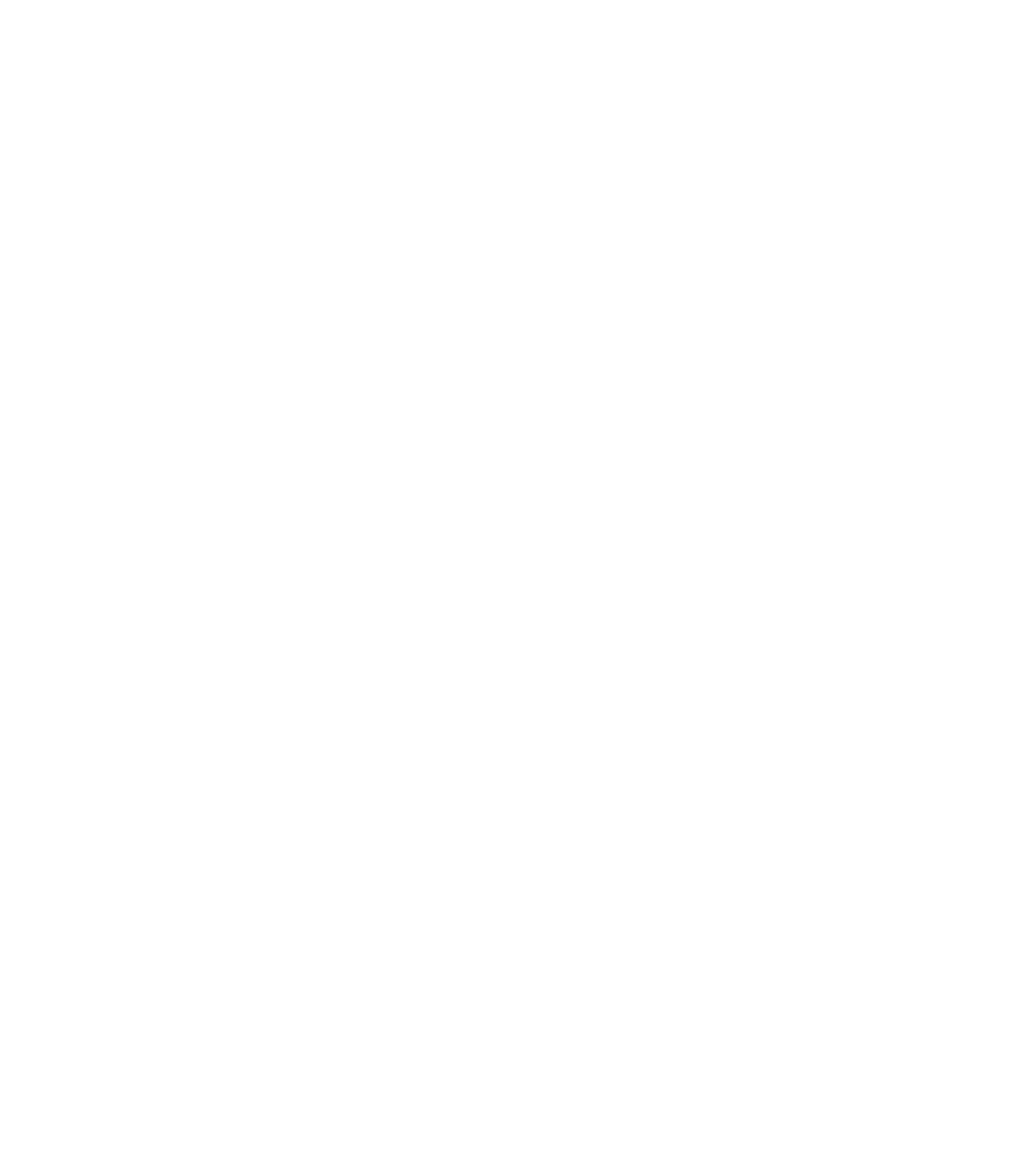
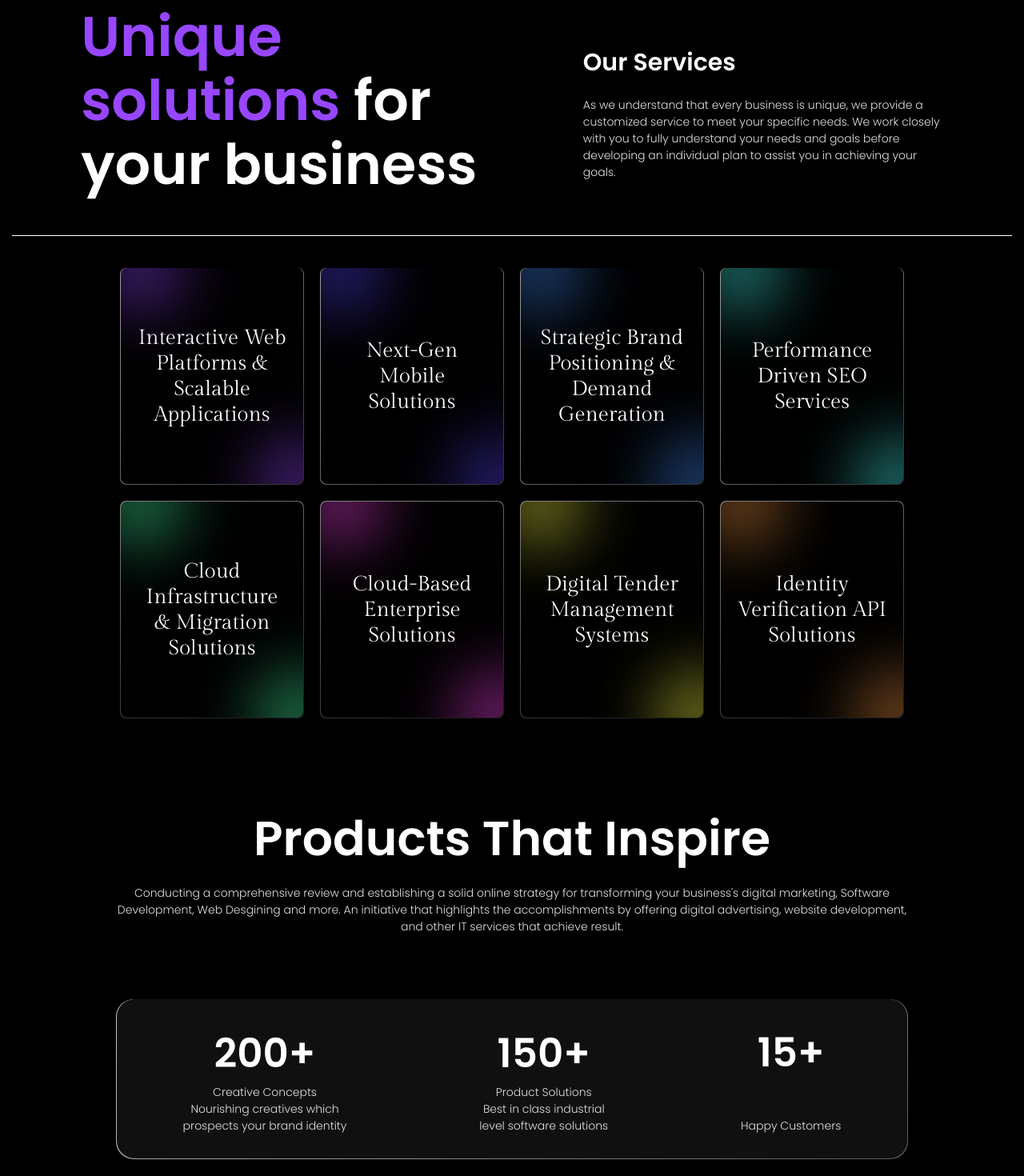
Before and after one commit to minhajahamad/PixelBoho-webSite, a React (Vite) app: page / in a window 1280 px wide. Shown: the part 1080-2550 px from the top of the page at 80% size. Before the commit the page ends 800 px from the top, so only its background shows below. Built offline with nearby package versions, Linux system fonts and the light colour scheme.

Commit message:
updated home page

```diff
--- a/src/Components/HeroSection/heroSection.jsx
+++ b/src/Components/HeroSection/heroSection.jsx
@@ -5,7 +5,7 @@ const HeroSection = () => {
     <div className="w-full   2xl:h-[800px] bg-black pl-[50px] md:pl-[120px] xl:pl-[200px] 2xl:pl-[250px] py-10 lg:py-15 xl:py-20  z-10 relative  ">
       <img
         src="/images/heroSection-img.png"
-        className="absolute top-[-209px] left-[-83px] xl:top-[-145px] xl:left-0  z-0   "
+        className="absolute top-[-209px] left-[-83px] xl:top-[-145px] xl:left-0   z-0   "
       />
       <p className="text-[#8528FF] leading-none w-fit  ">
         <span className="font-regular font-marketing-1 text-[60px] md:text-[65px] lg:text-[80px] xl:text-[90px]  2xl:text-[140px] ">
@@ -33,7 +33,7 @@ const HeroSection = () => {
         Say Hi
         <img
           src="/images/Bye-img.png"
-          className="h-[20px] w-[20px] xl:h-[25px] xl:w-[25px] opacity-0 translate-x-[-10px] group-hover:opacity-100 group-hover:translate-x-0 transition-all duration-500 ease-in-out absolute right-3"
+          className="h-[25px] w-[25px]  opacity-0 translate-x-[-10px] group-hover:opacity-100 group-hover:translate-x-0 transition-all duration-500 ease-in-out absolute right-3"
         />
       </div>
     </div>
--- a/src/Components/Products/product.jsx
+++ b/src/Components/Products/product.jsx
@@ -1,60 +1,3 @@
-// import React from 'react';
-
-// const Product = () => {
-//   return (
-//     <div className="bg-black xl:pl-[200px] flex flex-col gap-5 py-30 px-10">
-//       <div className="text-white xl:w-[1000px]">
-//         <p className="font-semibold text-[60px] text-center leading-[60px] ">
-//           Products That Inspire
-//         </p>
-//         <p className="w-full text-center font-light text-[#E2E2E2] xl:text-[17px] mt-7 xl:mt-4">
-//           Conducting a comprehensive review and establishing a solid online
-//           strategy for transforming your business's digital marketing, Software
-//           Development, Web Desgining and more. An initiative that highlights the
-//           accomplishments by offering digital advertising, website development,
-//           and other IT services that achieve result.
-//         </p>
-//       </div>
-
-//       <div className="p-[.7px] xl:h-[200px] xl:w-[920px] xl:ml-12 mt-9 xl:mt-8 rounded-[22px] animated-gradient-border-1">
-//         <div className="bg-[#101010] rounded-[22px] h-full w-full  flex items-center gap-1  text-white px-15  ">
-//           <div className="xl:w-[300px] xl:h-45 xl:mr-6  flex flex-col items-center justify-center px-2 ">
-//             <p className="xl:text-[50px] font-semibold mx-auto">200+</p>
-//             <p className="mx-auto font-light text-[14px]">Creative Concepts</p>
-//             <p className="mx-auto font-light text-[14px] text-[#E2E2E2]">
-//               Nourishing creatives which{' '}
-//             </p>
-//             <p className="mx-auto font-light text-[14px] text-[#E2E2E2]">
-//               prospects your brand identity
-//             </p>
-//           </div>
-//           <div className="xl:w-[300px] xl:h-45  flex flex-col items-center justify-center px-2 ">
-//             <p className="xl:text-[50px] font-semibold mx-auto">150+</p>
-//             <p className="mx-auto font-light text-[14px] text-[#E2E2E2]">
-//               Product Solutions
-//             </p>
-//             <p className="mx-auto font-light text-[14px] text-[#E2E2E2]">
-//               Best in class industrial
-//             </p>
-//             <p className="mx-auto font-light text-[14px] text-[#E2E2E2]">
-//               level software solutions
-//             </p>
-//           </div>
-//           <div className="xl:w-[300px] xl:h-45  flex flex-col items-center  px-2 pt-5">
-//             <p className="xl:text-[50px] font-semibold">15+</p>
-//             <p className="mx-auto font-light text-[14px] text-[#E2E2E2]">
-//               {' '}
-//               Happy Customers
-//             </p>
-//           </div>
-//         </div>
-//       </div>
-//     </div>
-//   );
-// };
-
-// export default Product;
-
 import React, { useEffect, useRef, useState } from 'react';
 import { useInView } from 'framer-motion';
 
@@ -93,12 +36,12 @@ const Counter = ({ end }) => {
 
 const Product = () => {
   return (
-    <div className="w-full bg-black     flex flex-col  2xl:items-center 2xl:justify-center gap-5 py-30">
-      <div className="text-white  xl:w-[1000px] 2xl:w-[1300px] flex flex-col items-center justify-center ">
-        <p className="font-semibold text-[60px] 2xl:text-[100px] text-center leading-[60px] 2xl:leading-[85px] ">
+    <div className="w-full bg-black    flex flex-col  gap-20 xl:gap-20 py-30 xl:py-15">
+      <div className=" text-white w-[330px]  xl:w-[990px] mx-auto 2xl:w-[1300px] flex flex-col gap-10 xl:gap-7 ">
+        <p className="font-semibold text-[60px] 2xl:text-[100px] text-center leading-[60px]  ">
           Products That Inspire
         </p>
-        <p className="w-full text-center font-light text-[#E2E2E2] xl:text-[17px] 2xl:text-[24px] mt-7 xl:mt-4 2xl:mt-10 2xl:w-[1200px]">
+        <p className=" text-center font-light text-[14px] text-[#E2E2E2] xl:text-[14px] 2xl:text-[24px]  ">
           Conducting a comprehensive review and establishing a solid online
           strategy for transforming your business's digital marketing, Software
           Development, Web Desgining and more. An initiative that highlights the
@@ -107,41 +50,41 @@ const Product = () => {
         </p>
       </div>
 
-      <div className="p-[.7px] xl:h-[200px] 2xl:h-[500px]  xl:w-[920px] 2xl:w-[1400px] xl:ml-12 mt-9 xl:mt-8 rounded-[22px] animated-gradient-border-1">
-        <div className="bg-[#101010] rounded-[22px] h-full w-full  flex flex-col xl:flex-row  items-center 2xl:justify-around xl:gap-10 gap-10  text-white px-15 py-10 ">
-          <div className="  2xl:h-[400px]   flex flex-col items-center justify-center p-5 ">
-            <p className="text-[60px] md:text-[80px]  xl:text-[50px] 2xl:text-[100px] font-semibold text-center ">
+      <div className="p-[.7px] h-[600px]  xl:h-[200px] 2xl:h-[500px] w-[330px]  xl:w-[990px] 2xl:w-[1400px] mx-auto    rounded-[22px] animated-gradient-border-1">
+        <div className="bg-[#101010] rounded-[22px] h-full w-full  flex flex-col xl:flex-row items-center justify-around     text-white  ">
+          <div className="     flex flex-col items-center text-center justify-center  ">
+            <p className="text-[60px] md:text-[80px]  xl:text-[50px] 2xl:text-[100px] font-semibold  ">
               <Counter end={200} />
             </p>
-            <p className="mx-auto font-light text-[16px] md:text-[22px]  xl:text-[14px] 2xl:text-[24px] text-[#E2E2E2]">
+            <p className="mx-auto font-light text-[14px] md:text-[22px]  xl:text-[14px] 2xl:text-[24px] text-[#E2E2E2]">
               Creative Concepts
             </p>
-            <p className="mx-auto font-light text-[16px] md:text-[22px]  xl:text-[14px] 2xl:text-[22px] text-[#E2E2E2]">
+            <p className="mx-auto font-light text-[14px] md:text-[22px]  xl:text-[14px] 2xl:text-[22px] text-[#E2E2E2]">
               Nourishing creatives which{' '}
             </p>
-            <p className="mx-auto font-light text-[16px] md:text-[22px]  xl:text-[14px] 2xl:text-[22px] text-[#E2E2E2]">
+            <p className="mx-auto font-light text-[14px] md:text-[22px]  xl:text-[14px] 2xl:text-[22px] text-[#E2E2E2]">
               prospects your brand identity
             </p>
           </div>
-          <div className=" 2xl:h-[400px]  flex flex-col items-center justify-center p-5 ">
+          <div className=" flex flex-col items-center text-center justify-center  ">
             <p className=" text-[60px] md:text-[80px] xl:text-[50px] 2xl:text-[100px] font-semibold text-center ">
               <Counter end={150} />
             </p>
-            <p className="mx-auto font-light text-[16px] md:text-[22px]  xl:text-[14px] 2xl:text-[24px] text-[#E2E2E2]">
+            <p className="mx-auto font-light text-[14px] md:text-[22px]  xl:text-[14px] 2xl:text-[24px] text-[#E2E2E2]">
               Product Solutions
             </p>
-            <p className="mx-auto font-light text-[16px] md:text-[22px]  xl:text-[14px] 2xl:text-[24px] text-[#E2E2E2]">
+            <p className="mx-auto font-light text-[14px] md:text-[22px]  xl:text-[14px] 2xl:text-[24px] text-[#E2E2E2]">
               Best in class industrial
             </p>
-            <p className="mx-auto font-light text-[16px] md:text-[22px]  xl:text-[14px] 2xl:text-[24px] text-[#E2E2E2]">
+            <p className="mx-auto font-light text-[14px] md:text-[22px]  xl:text-[14px] 2xl:text-[24px] text-[#E2E2E2]">
               level software solutions
             </p>
           </div>
-          <div className=" 2xl:h-[400px]  flex flex-col items-center  p-5 2xl:pt-18">
+          <div className="  flex flex-col items-center text-center justify-between  xl:h-[139px]">
             <p className=" text-[60px] md:text-[80px] xl:text-[50px] 2xl:text-[100px] font-semibold text-center">
               <Counter end={15} />
             </p>
-            <p className="mx-auto font-light text-[16px] md:text-[22px] xl:text-[14px] 2xl:text-[24px] text-[#E2E2E2]">
+            <p className="mx-auto font-light text-[14px] md:text-[22px] xl:text-[14px] 2xl:text-[24px] text-[#E2E2E2]">
               Happy Customers
             </p>
           </div>
--- a/src/Components/ServicesCard/serviceCard.jsx
+++ b/src/Components/ServicesCard/serviceCard.jsx
@@ -4,24 +4,24 @@ const ServiceCard = forwardRef((props, ref) => {
   return (
     <div
       ref={ref}
-      className="bg-black py-10 md:py-5 md:px-10 lg:py-10 xl:py-5 "
+      className="bg-black w-full py-10 md:py-5  lg:py-10 xl:py-15  "
     >
-      <hr className="text-white flex  w-[80%] md:w-[95%] lg:w-[93%] xl:w-[90%] xl:mt-[5%] mt-[30%] md:mt-[15%] mx-auto " />
-
-      <div className="font-semibold text-[70px] md:text-[110px] xl:text-[80px] 2xl:text-[140px] leading-[75px] md:leading-[110px] xl:leading-[90px] 2xl:leading-[150px] flex flex-col xl:flex-row  gap-18 2xl:gap-90 pl-[40px] xl:pl-[150px] py-15   ">
-        <div>
+      <div className="flex flex-col gap-10 md:gap-15 lg:gap-20   xl:flex-row  xl:justify-around w-[360px] md:w-[680px] lg:w-[880px] xl:w-[1250px] 2xl:w-[2200px] py-10 xl:py-12 2xl:py-15 mx-auto border-t border-b border-white  px-7 md:px-12 lg:px-15">
+        <div className=" font-semibold 2xl:h-[420px] text-[60px] md:text-[90px] xl:text-[70px] 2xl:text-[140px] leading-[60px] md:leading-[98px] xl:leading-[80px] 2xl:leading-[130px]  ">
           <p>
             <span className="text-[#9747FF] ">Unique</span> <br />{' '}
-            <span className=" text-[#9747FF]">solutions </span>{' '}
-            <span className="text-white">for</span> <br />
+            <span className=" text-[#9747FF]">solutions </span>
+            <br className="hidden md:block lg:hidden" />
+            <span className="text-white">for</span>{' '}
+            <br className="md:hidden lg:block" />
             <span className="text-white ">your business</span>
           </p>
         </div>
-        <div className="mt-3 xl:mt-1">
-          <p className="text-[40px] md:text-[55px] 2xl:text-[100px] text-white  ">
+        <div className=" h-[160px] md:h-[210px] lg:h-[170px] sm:h-fit xl:w-[450px] xl:h-[220px] 2xl:w-[500px] 2xl:h-[390px]  flex flex-col justify-between xl:justify-end xl:gap-5 2xl:gap-7 ">
+          <p className="text-[25px] md:text-[35px] xl:text-[30px] 2xl:text-[50px] text-white font-semibold  ">
             Our Services
           </p>
-          <p className=" font-light text-[15px] md:text-[22px] xl:text-[17px] 2xl:text-[24px] text-[#E2E2E2] xl:mt-9 w-[90%] xl:w-[450px] 2xl:w-[750px] leading-5 md:leading-8 xl:leading-6 2xl:leading-9">
+          <p className=" font-light text-[12px] md:text-[18px] xl:text-[14px] 2xl:text-[20px] text-[#E2E2E2]   ">
             As we understand that every business is unique, we provide a
             customized service to meet your specific needs. We work closely with
             you to fully understand your needs and goals before developing an
@@ -29,52 +29,51 @@ const ServiceCard = forwardRef((props, ref) => {
           </p>
         </div>
       </div>
-      <hr className="text-white w-[80%] md:w-[95%] xl:w-[90%]    mx-auto " />
-      <div className="xl:mt-14 grid justify-center  lg:justify-normal md:grid-cols-2  lg:grid-cols-3 xl:grid-cols-4 gap-10 xl:px-[180px] px-10 md:px-[5%] lg:px-5 py-10 xl:py-1 text-white font-normal font-marketing-1 text-[26px] 2xl:text-[34px] leading-8 2xl:leading-12 ">
-        <div className="p-[.8px] w-[330px] md:w-[300px]  lg:w-[280px] xl:w-[230px] 2xl:w-[500px] h-[200px] xl:h-[230px] 2xl:h-[300px] rounded-[8px] animated-gradient-border relative cursor-pointer  ">
-          <div className="glow-box-1 bg-black rounded-[8px] h-full p-9 text-white text-bold flex items-center justify-center text-center  relative overflow-hidden z-1">
+      <div className="w-[360px] md:w-[680px] lg:w-[880px] xl:w-[1100px]  2xl:w-[2200px] px-7 md:px-12 lg:px-15      mx-auto pt-5 md:pt-10 xl:pt-10 grid grid-cols-1 gap-8 md:grid-cols-2 lg:grid-cols-3 xl:grid-cols-4 xl:gap-5 2xl:gap-10  text-white font-normal font-marketing-1 text-[26px] 2xl:text-[34px] leading-8 2xl:leading-12 ">
+        <div className="p-[.8px]  rounded-[8px] animated-gradient-border relative cursor-pointer  ">
+          <div className="glow-box-1 bg-black rounded-[8px] h-[270px] 2xl:h-[350px] text-white text-bold  flex items-center justify-center text-center  relative overflow-hidden z-1 md:p-5 2xl:p-10">
             Interactive Web Platforms & Scalable Applications
           </div>
         </div>
 
-        <div className="p-[.8px] w-[330px] md:w-[300px] lg:w-[280px]  xl:w-[230px] 2xl:w-[500px] h-[200px] xl:h-[230px] 2xl:h-[300px] rounded-[8px] animated-gradient-border   relative  cursor-pointer">
-          <div className=" glow-box-2 overflow-hidden  bg-black rounded-[8px] h-full p-9 text-white flex items-center justify-center text-center  relative z-1">
+        <div className="p-[.8px]  rounded-[8px] animated-gradient-border   relative  cursor-pointer">
+          <div className=" glow-box-2 overflow-hidden  bg-black rounded-[8px] h-[270px]  2xl:h-[350px] text-white  flex items-center justify-center text-center relative z-1 md:p-5 2xl:p-10">
             Next-Gen Mobile Solutions
           </div>
         </div>
 
-        <div className="p-[.8px] w-[330px] md:w-[300px] lg:w-[280px] xl:w-[230px] 2xl:w-[500px] h-[200px] xl:h-[230px] 2xl:h-[300px] rounded-[8px] animated-gradient-border  relative  cursor-pointer">
-          <div className="glow-box-3 bg-black rounded-[8px] h-full p-10 text-white flex items-center justify-center text-center  relative z-1">
+        <div className="p-[.8px]  rounded-[8px] animated-gradient-border  relative  cursor-pointer">
+          <div className="glow-box-3 bg-black rounded-[8px] h-[270px]  2xl:h-[350px] text-white flex items-center justify-center text-center   relative z-1 md:p-5 2xl:p-10">
             Strategic Brand Positioning & Demand Generation
           </div>
         </div>
 
-        <div className="p-[.8px] w-[330px] md:w-[300px] lg:w-[280px]  h-[200px] xl:w-[230px] 2xl:w-[500px] xl:h-[230px] 2xl:h-[300px] rounded-[8px] animated-gradient-border  relative cursor-pointer ">
-          <div className="glow-box-4 bg-black rounded-[8px] h-full p-9 text-white flex items-center justify-center text-center  relative z-1">
+        <div className="p-[.8px]  rounded-[8px] animated-gradient-border   relative cursor-pointer ">
+          <div className="glow-box-4 bg-black rounded-[8px] h-[270px]  2xl:h-[350px] text-white flex items-center justify-center text-center  relative z-1 md:p-5 2xl:p-10">
             Performance Driven SEO Services
           </div>
         </div>
 
-        <div className="p-[.8px] w-[330px] md:w-[300px] lg:w-[280px]  h-[200px] xl:w-[230px] 2xl:w-[500px] xl:h-[230px] 2xl:h-[300px] rounded-[8px] animated-gradient-border-1  relative  cursor-pointer">
-          <div className="glow-box-5 bg-black rounded-[8px] h-full p-9 text-white flex items-center justify-center text-center  relative z-1">
+        <div className="p-[.8px]  rounded-[8px] animated-gradient-border-1  relative  cursor-pointer">
+          <div className="glow-box-5 bg-black rounded-[8px] h-[270px]  2xl:h-[350px] text-white flex items-center justify-center text-center  relative z-1 md:p-5 2xl:p-10">
             Cloud Infrastructure & Migration Solutions
           </div>
         </div>
 
-        <div className="p-[.8px] w-[330px]  md:w-[300px] lg:w-[280px]  h-[200px]  xl:w-[230px] 2xl:w-[500px] xl:h-[230px] 2xl:h-[300px] rounded-[8px] animated-gradient-border-1  relative  cursor-pointer">
-          <div className="glow-box-6 bg-black rounded-[8px] h-full p-9 text-white flex items-center justify-center text-center  relative z-1">
+        <div className="p-[.8px]  rounded-[8px] animated-gradient-border-1  relative  cursor-pointer">
+          <div className="glow-box-6 bg-black rounded-[8px] h-[270px]  2xl:h-[350px] text-white flex items-center justify-center text-center  relative z-1 md:p-5 2xl:p-10">
             Cloud-Based Enterprise Solutions
           </div>
         </div>
 
-        <div className="p-[.8px] w-[330px] md:w-[300px] lg:w-[280px]  h-[200px]  xl:w-[230px] 2xl:w-[500px] xl:h-[230px] 2xl:h-[300px] rounded-[8px] animated-gradient-border-1  relative  cursor-pointer">
-          <div className="glow-box-7 bg-black rounded-[8px] h-full p-9 text-white flex items-center justify-center text-center  relative z-1">
+        <div className="p-[.8px]  rounded-[8px] animated-gradient-border-1  relative  cursor-pointer">
+          <div className="glow-box-7 bg-black rounded-[8px] h-[270px]  2xl:h-[350px] text-white flex items-center justify-center text-center  relative z-1 md:p-5 2xl:p-10">
             Digital Tender Management Systems
           </div>
         </div>
 
-        <div className="p-[.8px] w-[330px] md:w-[300px] lg:w-[280px] h-[200px] xl:w-[230px] 2xl:w-[500px] xl:h-[230px] 2xl:h-[300px] rounded-[8px] animated-gradient-border-1  relative  cursor-pointer">
-          <div className="glow-box-8 bg-black rounded-[8px] h-full p-9 text-white flex items-center justify-center text-center  relative z-1">
+        <div className="p-[.8px]  rounded-[8px] animated-gradient-border-1  relative  cursor-pointer">
+          <div className="glow-box-8 bg-black rounded-[8px] h-[270px]  2xl:h-[350px] text-white flex items-center justify-center text-center  relative z-1 md:p-5 2xl:p-10">
             Identity Verification API Solutions
           </div>
         </div>
--- a/src/Pages/Home/home.jsx
+++ b/src/Pages/Home/home.jsx
@@ -83,9 +83,9 @@ const Home = () => {
       <div ref={heroRef}>
         <HeroSection />
       </div>
-      {/* <LogoStrip /> */}
-      {/* <ServiceCard ref={servicesRef} /> */}
-      {/* <Product ref={productRef} /> */}
+      <LogoStrip />
+      <ServiceCard ref={servicesRef} />
+      <Product ref={productRef} />
       {/* <HowWeWork ref={howWeWorkRef} /> */}
       {/* <ContactForm ref={contactRef} /> */}
       {/* <NewsLetter /> */}
```
Also changed, not shown: src/Components/LogoStrip/logoStrip.jsx (+50 -174 lines), src/index.css (+0 -13 lines).
